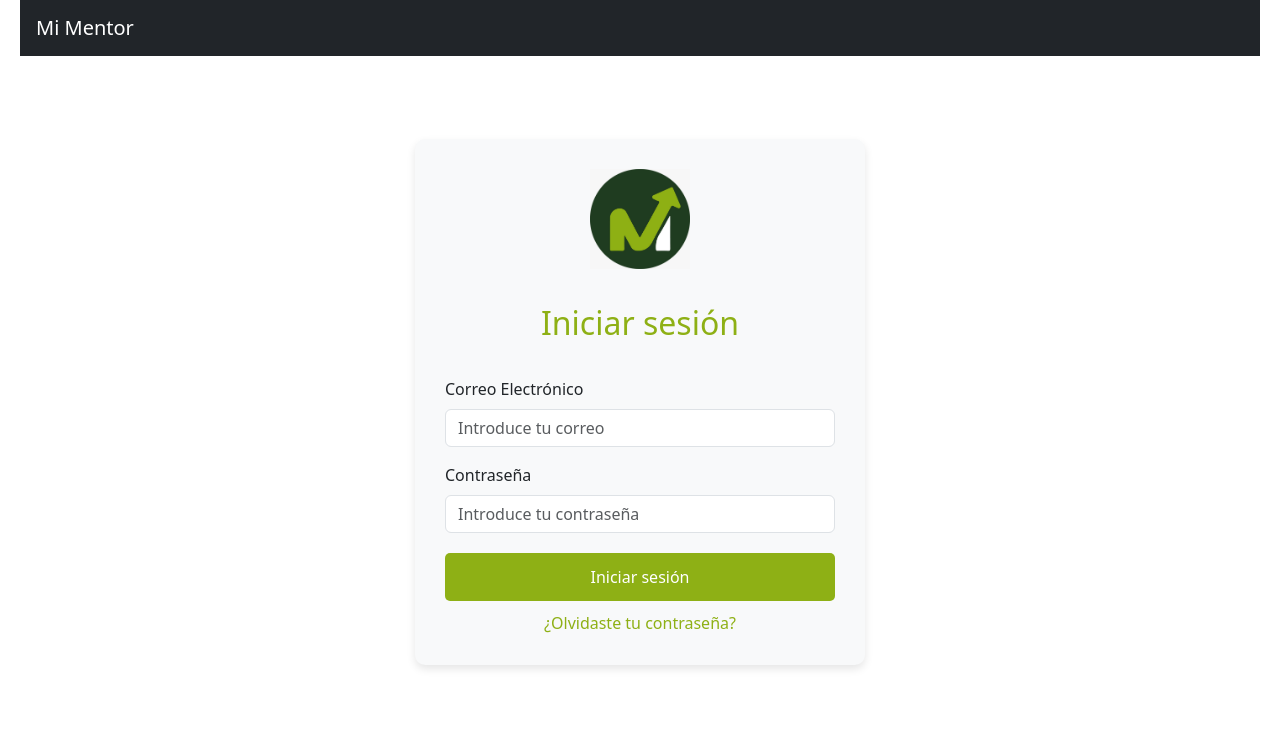
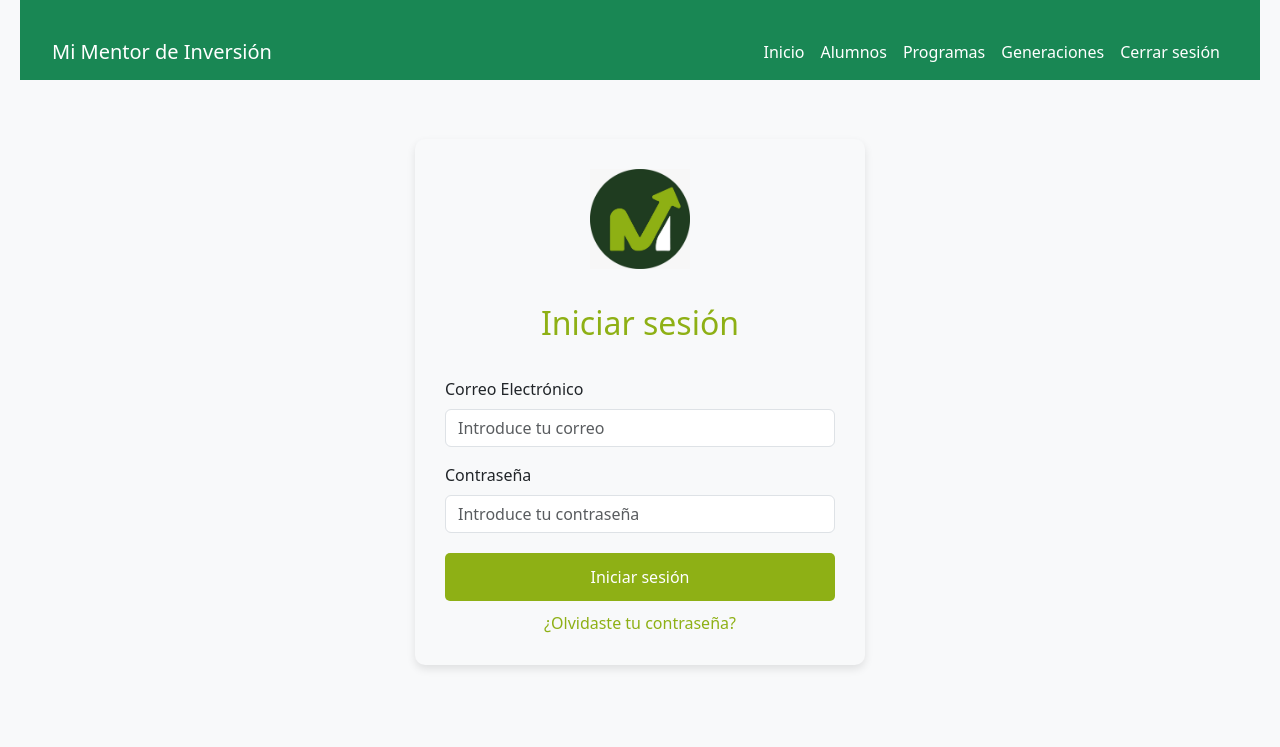
Before and after one commit to jhanfivetwofive/erp-mi-mentor, a Flask app: page /login in a window 1280 px wide. Shown: the top 747 px of the page. Run offline with Flask 3, Linux system fonts and the light colour scheme; parts of the project's set-up code (start-up, migrations or seed data) failed here and were passed over; some libraries are stand-ins or nearby versions.

Commit message:
🎨 Actualización de estilo y mejora visual en la vista de alumnos

```diff
--- a/main.py
+++ b/main.py
@@ -8,7 +8,8 @@ from functools import wraps  # Asegúrate de importar wraps
 from flask_session import Session
 from dotenv import load_dotenv
 from werkzeug.security import check_password_hash
-from werkzeug.security import generate_password_hash  # opcional, si generarás hashes también
+# opcional, si generarás hashes también
+from werkzeug.security import generate_password_hash
 
 load_dotenv()
 
--- a/static/style.css
+++ b/static/style.css
@@ -1,52 +1,88 @@
+:root {
+    --color-verde: #8eb015ff;
+    --color-blanco: #ffffff;
+    --color-texto-claro: #f8f9fa;
+    --font-small: 0.85rem;
+    --font-xsmall: 13px;
+}
+
+/* Tabla principal */
 #alumnosTable {
-    font-size: 0.85rem;
-    background-color: #fff;
-    border: 1px solid #8eb015ff;
+    font-size: var(--font-small);
+    background-color: var(--color-blanco);
+    border: 1px solid var(--color-verde);
+    width: 100% !important;
 }
 
 #alumnosTable thead {
-    background-color: #8eb015ff;
-    color: white;
+    background-color: var(--color-verde);
+    color: var(--color-blanco);
+    font-weight: bold;
 }
 
-#alumnosTable th, #alumnosTable td {
-    padding: 0.5rem;
-    vertical-align: middle;
-}
+#alumnosTable th,
+#alumnosTable td,
 table.dataTable th,
 table.dataTable td {
-    font-size: 13px;
+    font-size: var(--font-xsmall);
     padding: 6px 10px;
     vertical-align: middle;
 }
 
-table.dataTable thead {
-    background-color: #8eb015ff;
-    font-weight: bold;
+#alumnosTable tbody tr:hover {
+    background-color: #f5f5f5;
+    cursor: pointer;
 }
 
-.dt-buttons .btn {
-    font-size: 13px;
+/* Botones de DataTables */
+.dt-buttons button {
+    font-size: var(--font-xsmall);
     margin-right: 5px;
+    background-color: var(--color-verde);
+    color: white;
+    border: none;
+    padding: 5px 10px;
+    border-radius: 5px;
 }
 
-table.dataTable {
-  width: 100% !important;
+.dt-buttons button:hover {
+    background-color: #749a13;
 }
 
-/* Establece un máximo ancho para la página y le da márgenes a los lados */
+/* Estilo general del body */
 body {
-    margin-left: 20px; /* Espacio a la izquierda */
-    margin-right: 20px; /* Espacio a la derecha */
+    margin-left: 20px;
+    margin-right: 20px;
 }
 
-/* Si quieres que el contenedor de la tabla no ocupe toda la pantalla */
+/* Contenedor centrado */
 .container {
-    max-width: 1200px; /* Ancho máximo para el contenedor */
-    margin-left: auto; /* Centra el contenedor */
-    margin-right: auto; /* Centra el contenedor */
+    max-width: 1200px;
+    margin-left: auto;
+    margin-right: auto;
 }
 
+/* Navbar personalizado */
 .custom-navbar {
-    background-color: #8eb015ff; /* Color azul (puedes cambiar el código HEX) */
+    background-color: var(--color-verde);
+    box-shadow: 0 2px 4px rgba(0, 0, 0, 0.1);
+    padding-top: 0.5rem;
+    padding-bottom: 0.5rem;
 }
+
+/* Responsivo */
+@media (max-width: 768px) {
+    #alumnosTable {
+        font-size: 12px;
+    }
+
+    .dt-buttons button {
+        font-size: 12px;
+        padding: 4px 8px;
+    }
+
+    .container {
+        margin-left: 10px;
+        margin-right: 10px;
+    }
+}
--- a/templates/base.html
+++ b/templates/base.html
@@ -2,48 +2,65 @@
 <html lang="es">
 <head>
     <meta charset="UTF-8">
-    <title>{% block title %}Mi Mentor - ERP{% endblock %}</title>
-    <meta name="viewport" content="width=device-width, initial-scale=1">
+    <title>{% block title %}Mi Mentor de Inversión{% endblock %}</title>
+    <meta name="viewport" content="width=device-width, initial-scale=1.0">
 
-    <!-- Bootstrap 5 -->
+    <!-- Bootstrap -->
     <link href="https://cdn.jsdelivr.net/npm/bootstrap@5.3.2/dist/css/bootstrap.min.css" rel="stylesheet">
 
-    <!-- DataTables (opcional para alumnos) -->
+    <!-- DataTables -->
     <link rel="stylesheet" href="https://cdn.datatables.net/1.13.6/css/jquery.dataTables.min.css">
     <link rel="stylesheet" href="https://cdn.datatables.net/buttons/2.4.1/css/buttons.dataTables.min.css">
+    <link rel="stylesheet" href="https://cdn.datatables.net/fixedheader/3.4.0/css/fixedHeader.dataTables.min.css">
 
-    <!-- Tu estilo personalizado -->
+    <!-- Iconos Bootstrap -->
+    <link rel="stylesheet" href="https://cdn.jsdelivr.net/npm/bootstrap-icons@1.10.5/font/bootstrap-icons.css">
+
+    <!-- Estilo personalizado -->
     <link rel="stylesheet" href="{{ url_for('static', filename='style.css') }}">
-</head>
-<body>
-    <nav class="navbar navbar-expand-lg navbar-dark bg-dark px-3">
-        <a class="navbar-brand" href="/">Mi Mentor</a>
-        <div class="collapse navbar-collapse">
-            <ul class="navbar-nav me-auto">
-                {% if session.get('user') %}
-                <li class="nav-item">
-                    <a class="nav-link" href="/alumnos">Alumnos</a>
-                </li>
-                <li class="nav-item">
-                    <a class="nav-link" href="/logout">Cerrar sesión</a>
-                </li>
-                {% endif %}
-            </ul>
-            {% if session.get('user') %}
-            <span class="navbar-text text-white">
-                Bienvenido, {{ session.user.nombre }}
-            </span>
-            {% endif %}
-        </div>
-    </nav>
 
-    <main class="container py-4">
-        {% block content %}{% endblock %}
-    </main>
-
-    <!-- JS (jQuery + Bootstrap + DataTables si aplica) -->
+    <!-- Scripts -->
     <script src="https://code.jquery.com/jquery-3.7.1.min.js"></script>
     <script src="https://cdn.jsdelivr.net/npm/bootstrap@5.3.2/dist/js/bootstrap.bundle.min.js"></script>
-    {% block scripts %}{% endblock %}
+    <script src="https://cdn.datatables.net/1.13.6/js/jquery.dataTables.min.js"></script>
+    <script src="https://cdn.datatables.net/fixedheader/3.4.0/js/dataTables.fixedHeader.min.js"></script>
+    <script src="https://cdn.datatables.net/buttons/2.4.1/js/dataTables.buttons.min.js"></script>
+    <script src="https://cdnjs.cloudflare.com/ajax/libs/jszip/3.1.3/jszip.min.js"></script>
+    <script src="https://cdnjs.cloudflare.com/ajax/libs/pdfmake/0.1.36/pdfmake.min.js"></script>
+    <script src="https://cdnjs.cloudflare.com/ajax/libs/pdfmake/0.1.36/vfs_fonts.js"></script>
+    <script src="https://cdn.datatables.net/buttons/2.4.1/js/buttons.html5.min.js"></script>
+    <script src="https://cdn.datatables.net/buttons/2.4.1/js/buttons.print.min.js"></script>
+
+    {% block head %}{% endblock %}
+</head>
+
+<body class="bg-light">
+
+<!-- Navegación -->
+<nav class="navbar navbar-expand-lg navbar-light bg-success">
+    <div class="container mt-4">
+        <a class="navbar-brand text-white" href="#">Mi Mentor de Inversión</a>
+        <button class="navbar-toggler" type="button" data-bs-toggle="collapse" data-bs-target="#navbarNav">
+            <span class="navbar-toggler-icon"></span>
+        </button>
+        <div class="collapse navbar-collapse" id="navbarNav">
+            <ul class="navbar-nav ms-auto">
+                <li class="nav-item"><a class="nav-link text-white" href="/">Inicio</a></li>
+                <li class="nav-item"><a class="nav-link text-white" href="/alumnos">Alumnos</a></li>
+                <li class="nav-item"><a class="nav-link text-white" href="/catalogo/programas">Programas</a></li>
+                <li class="nav-item"><a class="nav-link text-white" href="/catalogo/generaciones">Generaciones</a></li>
+                <li class="nav-item"><a class="nav-link text-white" href="/logout">Cerrar sesión</a></li>
+            </ul>
+        </div>
+    </div>
+</nav>
+
+<!-- Contenido principal -->
+<div class="container mt-4">
+    {% block content %}{% endblock %}
+</div>
+
+{% block scripts %}{% endblock %}
+
 </body>
 </html>
```
Also changed, not shown: templates/alumnos.html (+38 -53 lines).
